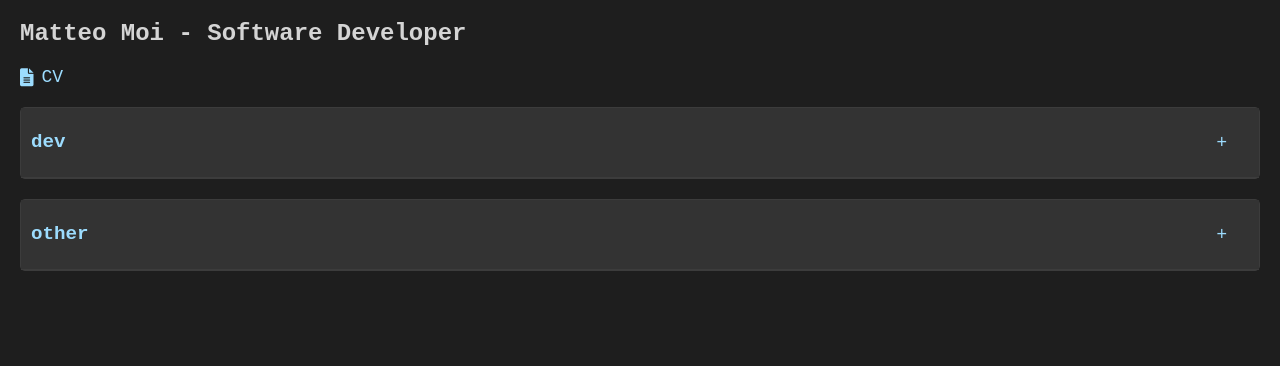
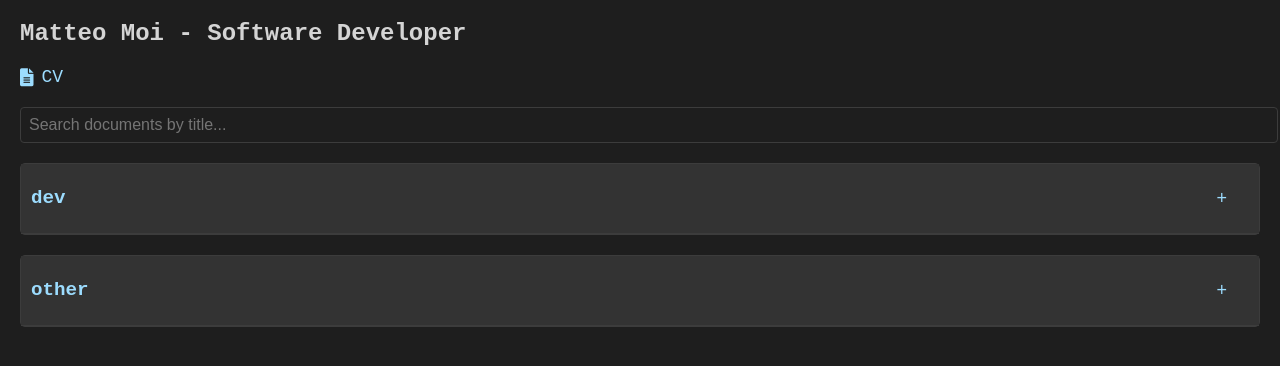
Before and after one commit to Jok98/Jok98.github.io, a Jekyll site: the page index.html, which Jekyll copies as it is, in a window 1280 px wide. Shown: the top 366 px of the page. Built offline with Jekyll 4.4.1, drawn with Linux system fonts in a browser that asks for light colours.

Commit message:
Add document title search to index

```diff
--- a/assets/css/default_style.css
+++ b/assets/css/default_style.css
@@ -165,3 +165,26 @@
   display: block;
   margin: 0 auto;
 }
+
+#search-container {
+    margin-bottom: 20px;
+}
+
+#search-input {
+    width: 100%;
+    padding: 8px;
+    font-size: 16px;
+    border: 1px solid #3c3c3c;
+    border-radius: 4px;
+    background-color: #1e1e1e;
+    color: #d4d4d4;
+}
+
+#search-results {
+    margin-top: 10px;
+}
+
+#search-results a {
+    display: block;
+    margin-bottom: 5px;
+}
--- a/assets/script/script.js
+++ b/assets/script/script.js
@@ -1,4 +1,6 @@
 document.addEventListener('DOMContentLoaded', () => {
+    let allContents = [];
+
     fetch('directories.json')
         .then(response => response.json())
         .then(data => {
@@ -7,7 +9,42 @@
                 const sectionElement = createSectionElement(section);
                 container.appendChild(sectionElement);
             });
+            allContents = collectContents(data);
         });
+
+    const searchInput = document.getElementById('search-input');
+    const searchResults = document.getElementById('search-results');
+    searchInput.addEventListener('input', () => {
+        const query = searchInput.value.toLowerCase();
+        searchResults.innerHTML = '';
+        if (!query) {
+            return;
+        }
+        const matches = allContents.filter(item =>
+            item.content.toLowerCase().includes(query)
+        );
+        matches.forEach(item => {
+            const link = document.createElement('a');
+            link.href = item.link;
+            link.textContent = item.content;
+            link.classList.add('content-link');
+            searchResults.appendChild(link);
+            searchResults.appendChild(document.createElement('br'));
+        });
+    });
+
+    function collectContents(sections) {
+        let results = [];
+        sections.forEach(section => {
+            if (section.contents) {
+                results = results.concat(section.contents);
+            }
+            if (section.subsections) {
+                results = results.concat(collectContents(section.subsections));
+            }
+        });
+        return results;
+    }
 
     function createSectionElement(section) {
         const sectionDiv = document.createElement('div');
--- a/index.html
+++ b/index.html
@@ -14,6 +14,10 @@
 <a href="/cv" target="_blank" class="cv-link">
     <i class="fas fa-file-alt"></i> CV
 </a>
+<div id="search-container">
+    <input type="text" id="search-input" placeholder="Search documents by title...">
+    <div id="search-results"></div>
+</div>
 <!-- Sections will be dynamically added here -->
 <div id="sections-container"></div>
 <!-- Scripts -->
```
